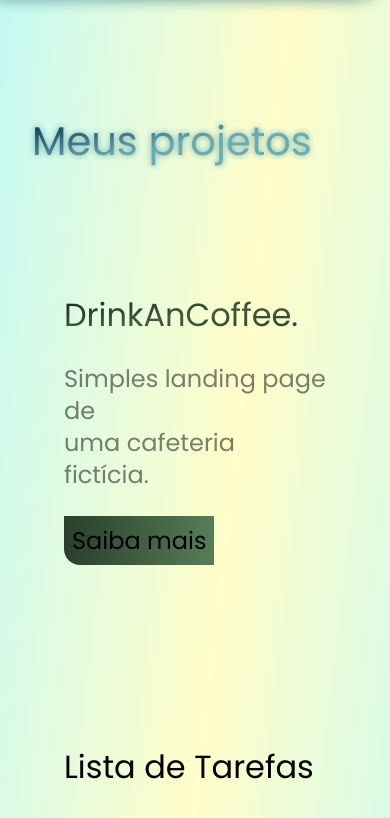
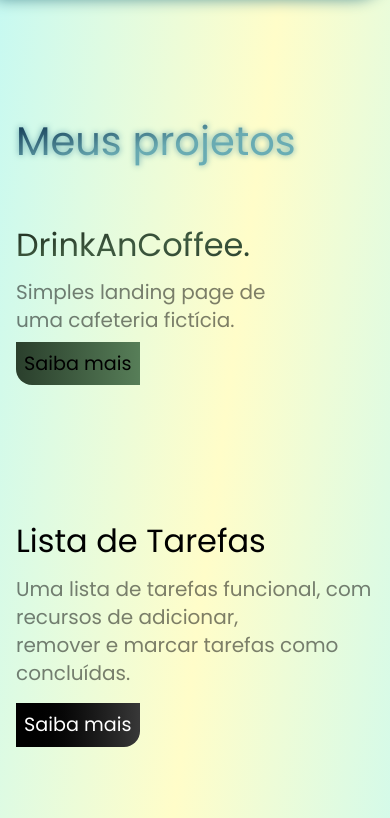
Before and after one commit to rodrigog10/portfolio, a Next.js app: page / in a window 390 px wide. Shown: the part 846-1664 px from the top of the page. Built offline with nearby package versions, Linux system fonts and the light colour scheme.

Commit message:
ajustes responsivos nos projetos

```diff
--- a/src/app/components/header.tsx
+++ b/src/app/components/header.tsx
@@ -5,8 +5,8 @@ export default function Header() {
     <div className="my-[2rem] ">
       <div className="flex flex-col">
         <PageOpacity>
-          <div className=" my-[6rem] mx-auto  flex flex-wrap text-[#69aab1]  font-[400] ">
-            <h1 className="titulo text-[3.5rem] font-poppins ">
+          <div className="my-[6rem] mx-auto flex justify-center text-center text-[#69aab1] font-[400]">
+            <h1 className="titulo text-[3.5rem] font-poppins">
               Olá, meu nome é{" "}
               <span className="text-transparent bg-clip-text bg-gradient-to-tl from-[black] via-[#006381] to-[#000000] drop-shadow-[0_0_0.05rem_#69aab1]">
                 Rodrigo Bispo <br />
@@ -14,7 +14,7 @@ export default function Header() {
               e viso ser um{" "}
               <span className="text-transparent bg-clip-text bg-gradient-to-tl from-black via-[#006381] to-[#000000] drop-shadow-[0_0_0.05rem_#69aab1]">
                 desenvolvedor full stack. <br />
-              </span>{" "}
+              </span>
             </h1>
           </div>
         </PageOpacity>
--- a/src/app/components/projects.tsx
+++ b/src/app/components/projects.tsx
@@ -5,26 +5,26 @@ import PageOpacity from "./pageopacity";
 
 export default function Projects() {
   return (
-    <div className=" mt-[2rem] flex flex-col relative">
+    <div className="mt-8 flex flex-col relative">
       <PageLeftToRight>
         <h1
           id="projetos"
           className="bg-gradient-to-br text-transparent bg-clip-text from-[#001f3c] via-[#69aab1] to-[#69b1b9] drop-shadow-[0_0_3px_#69aab1]
-          project-h1 text-[4.5rem] font-poppins text-left mx-[2rem] mb-[4rem]"
+          project-h1 text-[3rem] sm:text-[3.5rem] md:text-[4.5rem] font-poppins text-left mx-4 sm:mx-6 md:mx-[2rem] mb-[2rem] sm:mb-[3rem] md:mb-[4rem]"
         >
           Meus projetos
         </h1>
       </PageLeftToRight>
 
-      {/* Layout que se adapta à tela */}
-      <div className=" projetos-container flex flex-col md:flex-row items-start gap-8 mx-[4rem] mt-[4rem] mb-[4rem]">
+      {/* Projeto 1 */}
+      <div className="projetos-container flex flex-col md:flex-row items-start gap-6 sm:gap-8 md:gap-12 mx-4 sm:mx-6 md:mx-[4rem] mt-6 sm:mt-8 md:mt-[4rem] mb-6 sm:mb-8 md:mb-[4rem]">
         {/* Texto */}
         <PageDown>
           <div className="text-left">
-            <h2 className=" font-poppins text-5xl bg-clip-text text-transparent bg-gradient-to-tl from-[#2a3f2c] via-[#3f5b40] to-[#1d2a1e]">
+            <h2 className="font-poppins text-4xl sm:text-5xl bg-clip-text text-transparent bg-gradient-to-tl from-[#2a3f2c] via-[#3f5b40] to-[#1d2a1e]">
               DrinkAnCoffee.
             </h2>
-            <p className="font-poppins text-black/50 text-2xl my-[2rem]">
+            <p className="font-poppins text-black/50 text-xl sm:text-2xl my-4 sm:my-[2rem]">
               Simples landing page de <br />
               uma cafeteria fictícia.
             </p>
@@ -33,7 +33,7 @@ export default function Projects() {
                 href="https://drinkancoffee.vercel.app/"
                 target="_blank"
                 rel="noopener noreferrer"
-                className="rounded-bl-2xl p-2 bg-gradient-to-r  from-[#2a3f2c] via- to-[#577e58] text-[1.5rem] font-poppins text-black
+                className="rounded-bl-2xl p-2 bg-gradient-to-r from-[#2a3f2c] to-[#577e58] text-[1.2rem] sm:text-[1.5rem] font-poppins text-black
                 transition duration-200 ease-in-out
                 hover:shadow-[4px_0_15px_#5b979d] hover:drop-shadow-[0_0_1px_#000000b0]"
               >
@@ -42,14 +42,17 @@ export default function Projects() {
             </HoverGrow>
           </div>
         </PageDown>
+        <PageDown>
+          {/* Linha vertical em desktop */}
           <div className="hidden lg:block h-64 w-[2px] bg-black"></div>
+        </PageDown>
 
-        {/* Imagem — visível só em md pra cima */}
+        {/* Vídeo */}
         <PageOpacity>
-          <div className="hidden md:block  ">
+          <div className="hidden md:block">
             <HoverGrow>
               <video
-                src="/drinkancoffee.mp4" // coloque seu vídeo na pasta "public"
+                src="/drinkancoffee.mp4"
                 autoPlay
                 muted
                 loop
@@ -60,12 +63,15 @@ export default function Projects() {
           </div>
         </PageOpacity>
       </div>
-      <div className=" projetos-container flex flex-col md:flex-row items-start gap-8 mx-[4rem] my-[4rem]">
+
+      {/* Projeto 2 */}
+      <div className="projetos-container flex flex-col md:flex-row items-start gap-6 sm:gap-8 md:gap-12 mx-4 sm:mx-6 md:mx-[4rem] my-6 sm:my-8 md:my-[4rem]">
+        {/* Vídeo */}
         <PageOpacity>
-          <div className="hidden md:block  ">
+          <div className="hidden md:block">
             <HoverGrow>
               <video
-                src="/listadetarefas.mp4" // coloque seu vídeo na pasta "public"
+                src="/listadetarefas.mp4"
                 autoPlay
                 muted
                 loop
@@ -75,24 +81,30 @@ export default function Projects() {
             </HoverGrow>
           </div>
         </PageOpacity>
+
+        {/* Linha vertical em desktop */}
+        <PageDown>
+          {" "}
           <div className="hidden lg:block h-64 w-[2px] bg-black"></div>
+        </PageDown>
+
         {/* Texto */}
         <PageDown>
           <div className="flex flex-col justify-start text-left md:justify-end md:text-end">
-            <h2 className=" font-poppins text-5xl text-black">
+            <h2 className="font-poppins text-4xl sm:text-5xl text-black">
               Lista de Tarefas
             </h2>
-            <p className="font-poppins text-black/50 text-2xl my-[2rem]">
+            <p className="font-poppins text-black/50 text-xl sm:text-2xl my-4 sm:my-[2rem]">
               Uma lista de tarefas funcional, com recursos de adicionar, <br />
               remover e marcar tarefas como concluídas.
             </p>
             <HoverGrow>
-              <div className="flex justify-start md:justify-end ">
+              <div className="flex justify-start md:justify-end">
                 <a
                   href="https://simples-lista-de-tarefas.vercel.app/"
                   target="_blank"
                   rel="noopener noreferrer"
-                  className="rounded-br-2xl p-2 bg-gradient-to-r from-[#000000]  to-[#383838] text-[1.5rem] font-poppins text-white
+                  className="rounded-br-2xl p-2 bg-gradient-to-r from-[#000000] to-[#383838] text-[1.2rem] sm:text-[1.5rem] font-poppins text-white
                   transition duration-200 ease-in-out
                   hover:shadow-[4px_0_15px_#5b979d] hover:drop-shadow-[0_0_1px_#000000b0]"
                 >
@@ -102,8 +114,6 @@ export default function Projects() {
             </HoverGrow>
           </div>
         </PageDown>
-
-        {/* Imagem — visível só em md pra cima */}
       </div>
     </div>
   );
--- a/src/app/components/tecnologies.tsx
+++ b/src/app/components/tecnologies.tsx
@@ -1,4 +1,5 @@
 import PageLeftToRight from "./pagelefttoright";
+import PageOpacity from "./pageopacity";
 import TecnologiaCard from "./tecnologiecard";
 import {
   SiReact,
@@ -22,14 +23,15 @@ export default function Tecnologies() {
   return (
     <div className="flex flex-col mt-[4rem]">
       <PageLeftToRight>
-        <h1 id="tecnologias"
+        <h1
+          id="tecnologias"
           className="bg-gradient-to-br text-transparent bg-clip-text from-[#001f3c] via-[#69aab1] to-[#69b1b9] drop-shadow-[0_0_3px_#69aab1]
           project-h1 text-[4.5rem] font-poppins text-left mx-[2rem] mb-[4rem]"
         >
           Tecnologias
         </h1>
       </PageLeftToRight>
-
+      <PageOpacity>
         <div className="flex flex-col md:flex-row justify-center items-start gap-[4rem] px-[2rem]">
           {/* Lista de tecnologias */}
           <div className="grid w-fit grid-cols-2 md:grid-cols-3 gap-[6rem]">
@@ -37,9 +39,8 @@ export default function Tecnologies() {
               <TecnologiaCard key={tec.nome} nome={tec.nome} Icon={tec.Icon} />
             ))}
           </div>
-
-        {/* Observação */}
         </div>
+      </PageOpacity>
     </div>
   );
 }
--- a/src/app/globals.css
+++ b/src/app/globals.css
@@ -15,8 +15,7 @@ html {
 @media (max-width: 1024px) {
   .titulo {
     font-size: 2rem;
-    margin-inline: auto;
-    text-align: center; /* tamanho menor para telas menores que 1024px */
+   /* tamanho menor para telas menores que 1024px */
   }
   .navbar-container a {
     font-size: 0.6rem;
```
Also changed, not shown: src/app/components/aboutme.tsx (+18 -9 lines). Lines whose indentation alone changed are shown as unchanged.
